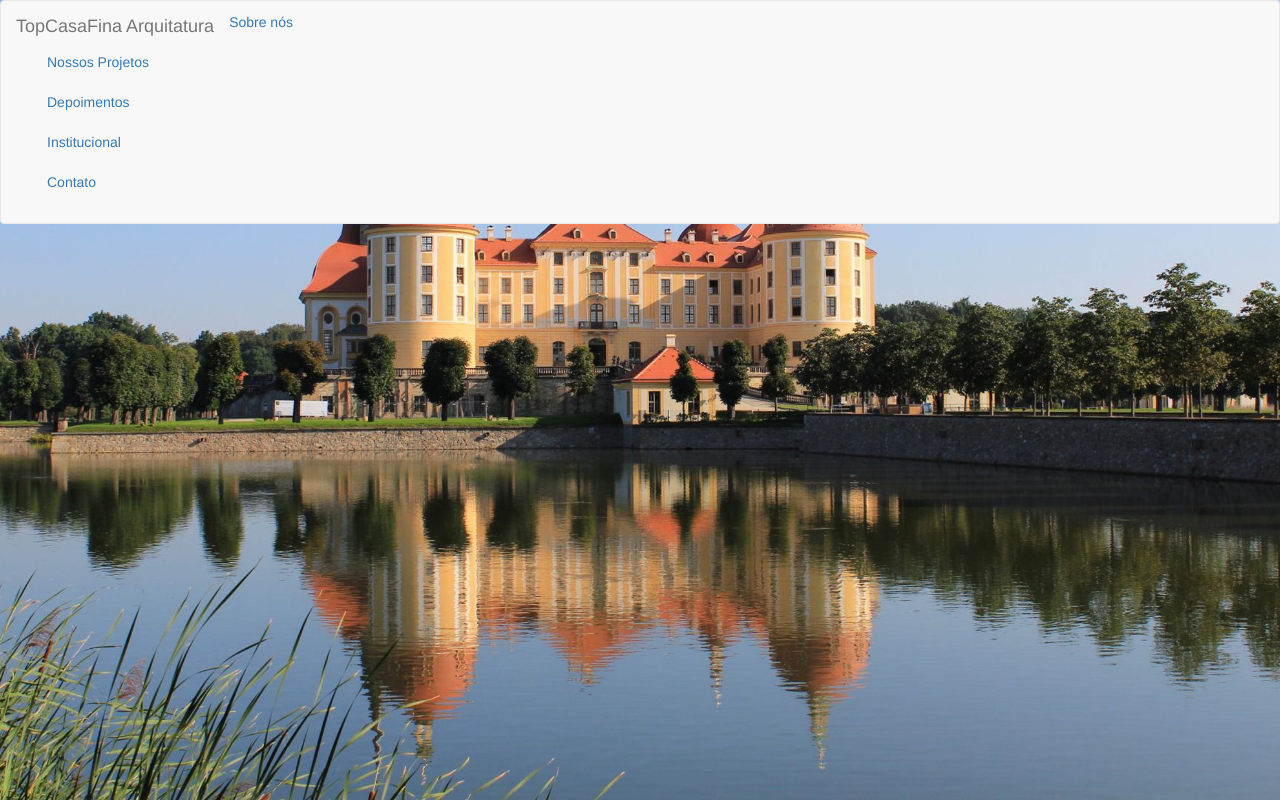
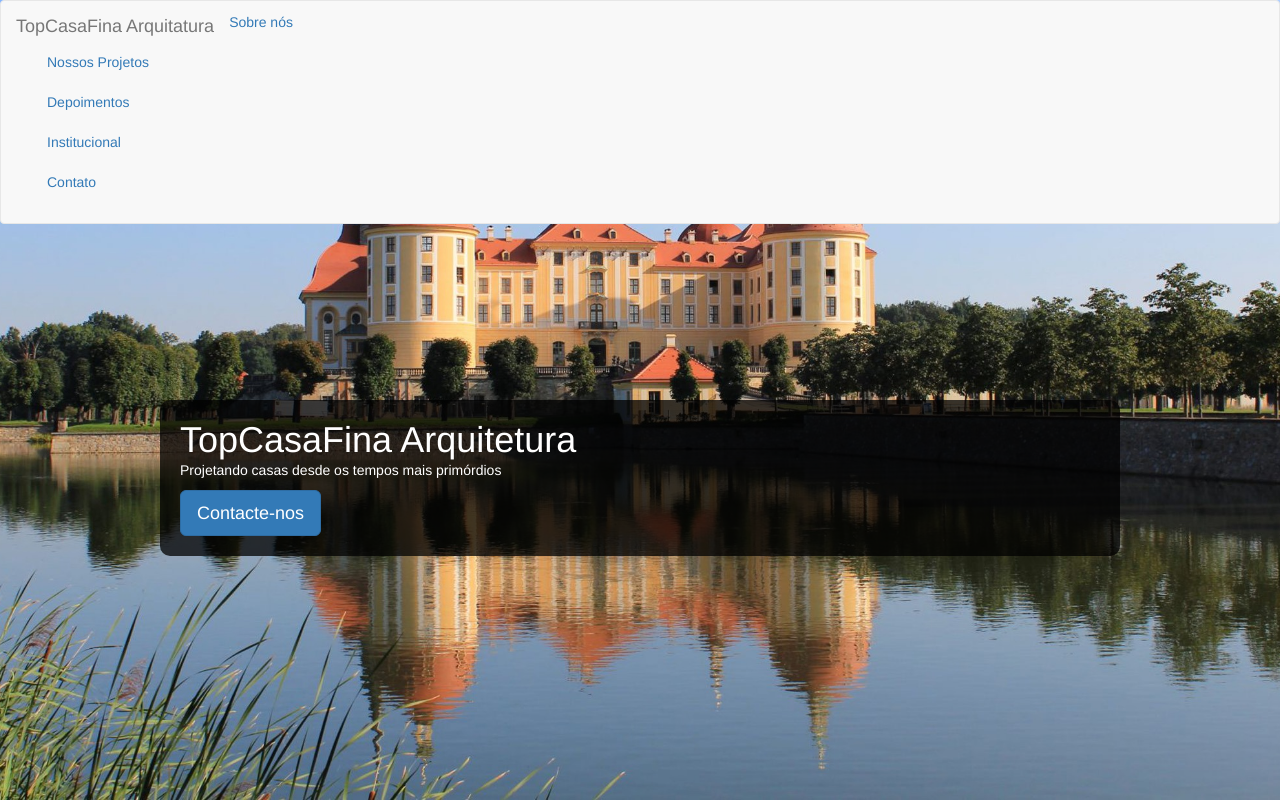
Before and after one commit to PedroPK/AluraBootstrap, a website: page topCasaFina-arquitetura/index.html in a window 1280 px wide. Shown: the top 802 px of the page. Drawn offline with nearby package versions, Linux system fonts and the light colour scheme; files whose address does not match are found by name.

Commit message:
Placing a Background image at header.
Using rgba() function to set Alpha less than 1 to transparency

Using border-radius to round corners

Position absolute to place it by its nearest ancestor

Top at 50% to set the upper margin at half height

Left at 50% to set left margin at half width

Transform: Translate(-50%) to get the center of Banner <div>

```diff
--- a/topCasaFina-arquitetura/assets/css/style.css
+++ b/topCasaFina-arquitetura/assets/css/style.css
@@ -11,6 +11,23 @@ header {
 	background-size: cover;
 	background-position: top center;
 	height: 100%;
+}
+
+header h1 {
+	margin-top: 0;
+	margin-bottom: 0;
+}
+
+.topCasaFina-banner {
+	color: #FFF;
+	background-color: rgba(0, 0, 0, 0.75);
+	padding: 20px;
+	width: 75%;
+	border-radius: 10px;
+	position: absolute;
+	top: 50%;
+	left: 50%;
+	transform: translate(-50%);
 }
 
 .titulo-depoimentos {
--- a/topCasaFina-arquitetura/index.html
+++ b/topCasaFina-arquitetura/index.html
@@ -47,7 +47,13 @@
 					</div>
 				</div>
 			</nav>
+			<div class="topCasaFina-banner">
+				<h1>TopCasaFina Arquitetura</h1>
+				<p>Projetando casas desde os tempos mais primórdios</p>
+				<button class="btn btn-primary btn-lg">Contacte-nos</button>
+			</div>
 		</header>
+
 
 		<section id="sobre-nos" class="container">
 			<h2>Sobre nós</h2>
```
